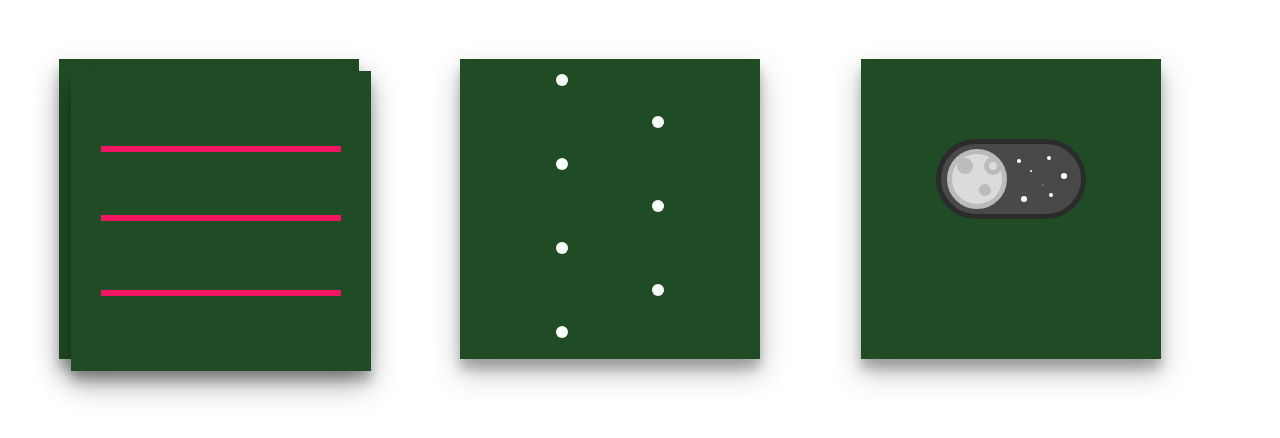
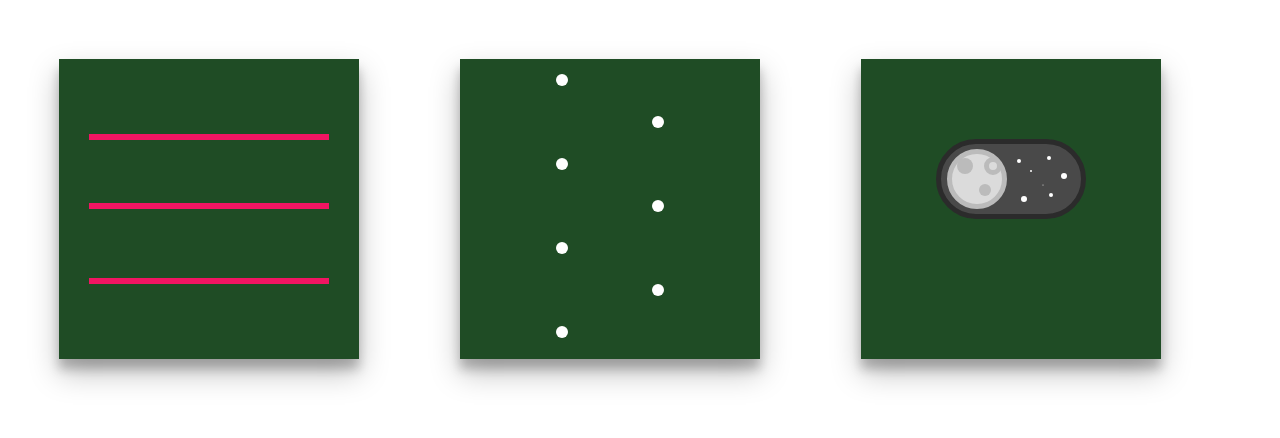
Before and after one commit to Ev-Alf/WEBCHIK, a plain HTML site: page web-lab#3/lab3.html in a window 1280 px wide. Drawn offline with Linux system fonts and the light colour scheme.

Commit message:
Add files via upload

```diff
--- a/web-lab#3/lab3.html
+++ b/web-lab#3/lab3.html
@@ -7,7 +7,7 @@
 </head>
 <body>
 
-<div class="anim4">
+
 
 
     <div class="back">
@@ -20,7 +20,7 @@
     </div>
 
 
-</div>
+
 
 <div class="anim2">
 
```
